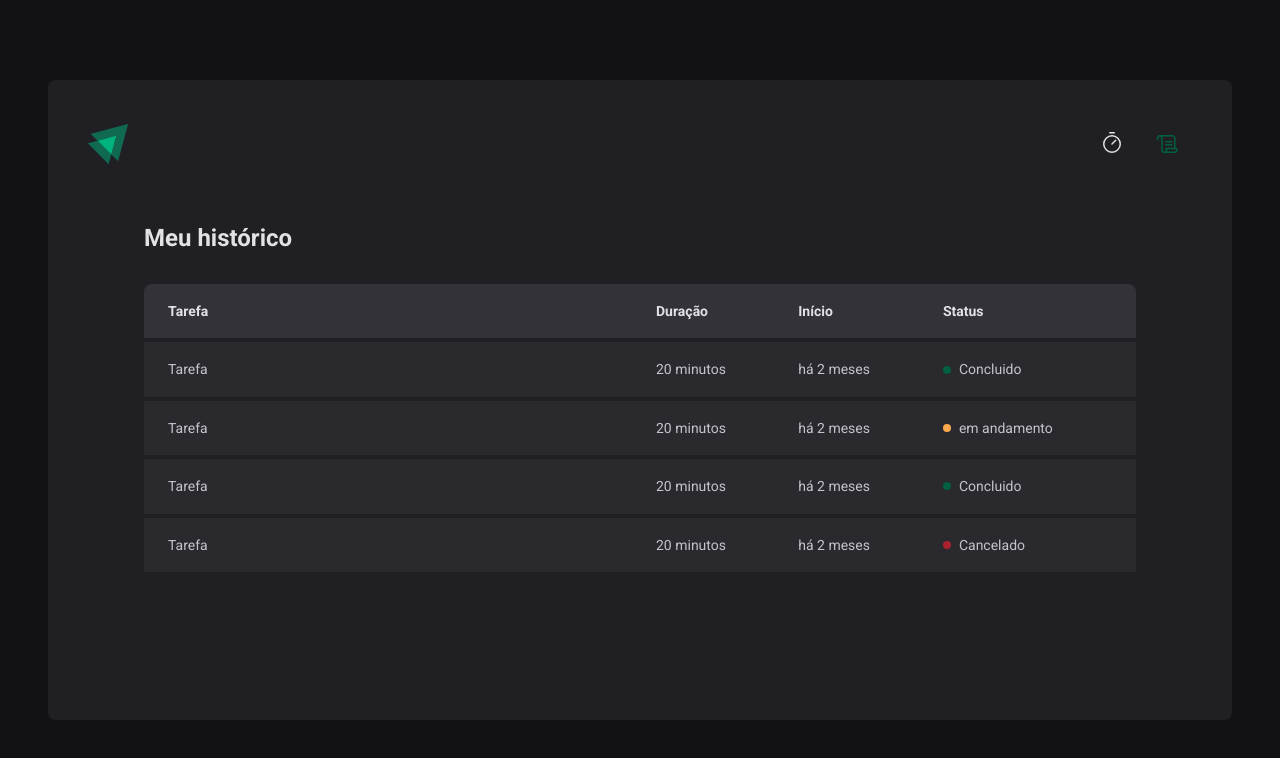
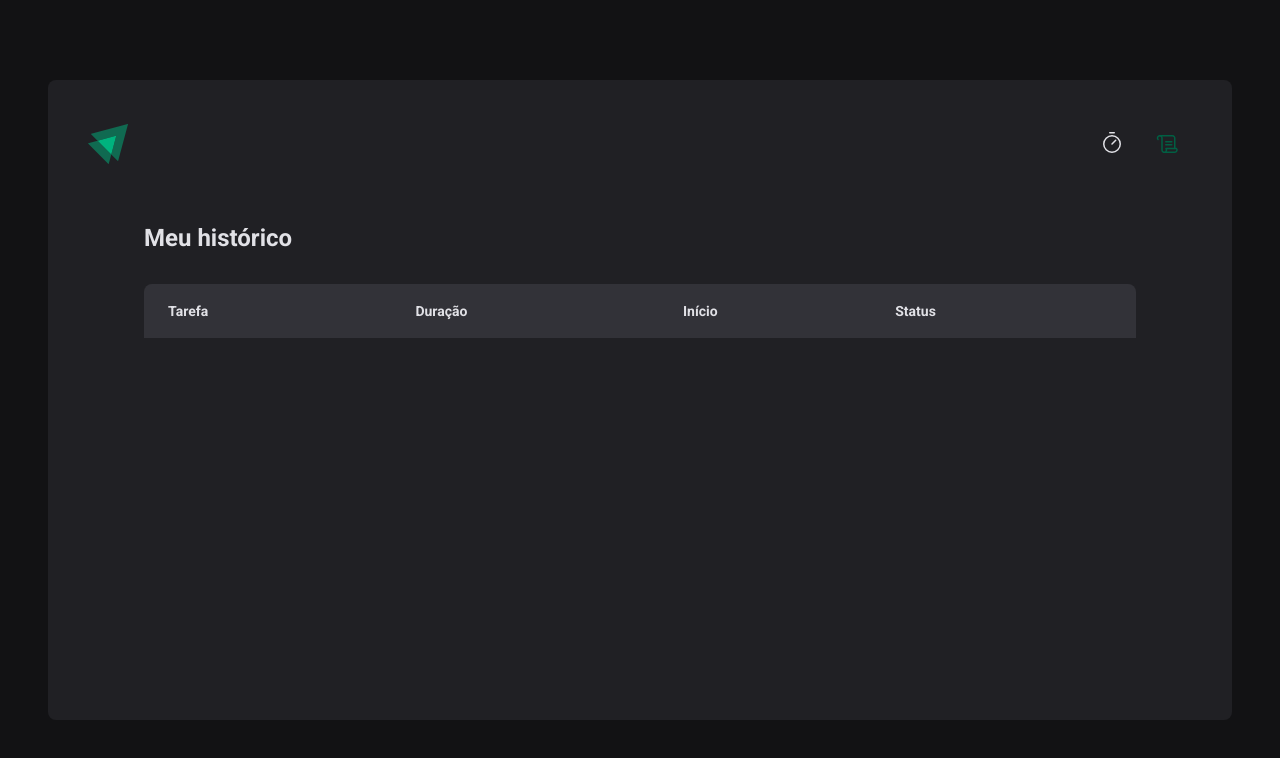
Before and after one commit to JordanGuimaraes17/IgniteTimerTypeScript, a React (Vite) app in the folder IgniteTimer/: page /history in a window 1280 px wide. Shown: the top 758 px of the page. Built offline with nearby package versions, Linux system fonts and the light colour scheme.

Commit message:
Context API

```diff
--- a/IgniteTimer/src/App.tsx
+++ b/IgniteTimer/src/App.tsx
@@ -3,13 +3,16 @@
 import { GlobalStyled } from './styles/global'
 import { Router } from './Router'
 import {BrowserRouter} from 'react-router-dom'
-
+import { CyclesContextProvider } from './Context/CyclesContext'
 
 export function App() {
+
   return (
     <ThemeProvider theme={defaultTheme}>
       <BrowserRouter>
+      <CyclesContextProvider>
       <Router/>
+      </CyclesContextProvider>
       </BrowserRouter>
       <GlobalStyled/>
     </ThemeProvider>
--- /dev/null
+++ b/IgniteTimer/src/Context/CyclesContext.tsx
@@ -0,0 +1,118 @@
+// Importando ReactNode (tipo que representa qualquer conteúdo renderizável do React), createContext e useState do React
+import { ReactNode, createContext, useState } from "react"
+
+// Definindo a interface para os dados necessários para criar um novo ciclo
+interface CreateCycleData {
+  task: string
+  minutesAmount: number
+}
+
+// Definindo a interface para o ciclo em si
+interface Cycle {
+  id: string
+  task: string
+  minutesAmount: number
+  startDate: Date
+  interruptedDate?: Date
+  finishedDate?: Date
+}
+
+// Definindo a interface para o contexto dos ciclos
+interface CyclesContextType {
+  cycles: Cycle[]
+  activeCycle: Cycle | undefined // O ciclo ativo pode ser undefined se não houver ciclo ativo
+  activeCycleId: string | null // O ID do ciclo ativo pode ser null se não houver ciclo ativo
+  amountSecondsPassed: number // Quantidade de segundos passados desde o início do ciclo ativo
+  markCurrentCycleAsFinished: () => void // Função para marcar o ciclo atual como finalizado
+  setSecondsPassed: (seconds: number) => void // Função para definir a quantidade de segundos passados
+  createNewCycle: (data: CreateCycleData) => void // Função para criar um novo ciclo
+  interruptCurrentCycle: () => void // Função para interromper o ciclo atual
+}
+
+// Criando o contexto dos ciclos
+export const CyclesContext = createContext({} as CyclesContextType)
+
+// Definindo as propriedades para o provedor do contexto de ciclos
+interface CyclesContextProviderProps {
+  children: ReactNode // Os componentes filhos do provedor
+}
+
+// Componente provedor do contexto de ciclos
+export function CyclesContextProvider({ children }: CyclesContextProviderProps) {
+
+  // Estado para armazenar os ciclos
+  const [cycles, setCycles] = useState<Cycle[]>([])
+
+  // Estado para armazenar a quantidade de segundos passados desde o início do ciclo ativo
+  const [amountSecondsPassed, setAmountSecondsPassed] = useState(0)
+
+  // Estado para armazenar o ID do ciclo ativo, inicialmente é null
+  const [activeCycleId, setActiveCycleId] = useState<string | null>(null)
+
+  // Encontra o ciclo ativo com base no ID
+  const activeCycle = cycles.find((cycle) => cycle.id === activeCycleId)
+
+  // Função para definir a quantidade de segundos passados
+  function setSecondsPassed(seconds: number) {
+    setAmountSecondsPassed(seconds)
+  }
+
+  // Função para marcar o ciclo atual como finalizado
+  function markCurrentCycleAsFinished() {
+    setCycles((state) =>
+      state.map((cycle) => {
+        if (cycle.id === activeCycleId) {
+          return { ...cycle, finishedDate: new Date() }
+        } else {
+          return cycle
+        }
+      }),
+    )
+  }
+
+  // Função para criar um novo ciclo
+  function createNewCycle(data: CreateCycleData) {
+    const id = String(new Date().getTime()) // Cria um ID único com base no timestamp
+    const newCycle: Cycle = {
+      id,
+      task: data.task,
+      minutesAmount: data.minutesAmount,
+      startDate: new Date(),
+    }
+    // Adiciona o novo ciclo ao estado dos ciclos
+    setCycles((state) => [...state, newCycle])
+    setActiveCycleId(id) // Define o novo ciclo como ativo
+    setAmountSecondsPassed(0) // Reinicia a contagem de segundos passados
+  }
+
+  // Função para interromper o ciclo atual
+  function interruptCurrentCycle() {
+    // Atualiza o ciclo atual marcando-o como interrompido
+    setCycles((state) =>
+      state.map((cycle) => {
+        if (cycle.id === activeCycleId) {
+          return { ...cycle, interruptedDate: new Date() }
+        } else {
+          return cycle
+        }
+      }),
+    )
+    setActiveCycleId(null) // Define o ciclo ativo como null (não há ciclo ativo)
+  }
+
+  // Retorna o provedor do contexto de ciclos com os valores e funções necessários
+  return (
+    <CyclesContext.Provider value={{
+      cycles,
+      activeCycle,
+      activeCycleId,
+      amountSecondsPassed,
+      markCurrentCycleAsFinished,
+      setSecondsPassed,
+      createNewCycle,
+      interruptCurrentCycle
+    }}>
+      {children}
+    </CyclesContext.Provider>
+  )
+}
--- a/IgniteTimer/src/Pages/History/index.tsx
+++ b/IgniteTimer/src/Pages/History/index.tsx
@@ -1,13 +1,36 @@
-import { HistoryContainer, HistoryList,Status } from "./styles"
+// Aqui estamos importando o hook `useContext` da biblioteca React, que nos permite acessar o contexto da nossa aplicação
+import { useContext } from "react"
 
+// Aqui estamos importando alguns componentes e estilos que serão usados neste componente History
+import { HistoryContainer, HistoryList, Status } from "./styles"
 
+// Aqui estamos importando o contexto `CyclesContext` que será utilizado para obter os ciclos da nossa aplicação
+import { CyclesContext } from "../../Context/CyclesContext"
+
+// Aqui estamos importando a função `formatDistanceToNow` da biblioteca `date-fns`, que nos ajuda a formatar datas
+import { formatDistanceToNow } from 'date-fns'
+
+// Aqui estamos importando o local `ptBR` da biblioteca `date-fns`, que é usado para formatação de datas em português
+import { ptBR } from "date-fns/locale"
+
+// Este é o nosso componente History
 export function History() {
+
+  // Aqui estamos usando o hook `useContext` para acessar o contexto `CyclesContext` e obter os ciclos
+  const { cycles } = useContext(CyclesContext)
+
+  // Aqui começamos a retornar a estrutura JSX do nosso componente
   return (
     <HistoryContainer>
+
+      {/* Aqui está o título do histórico */}
       <h1>Meu histórico</h1>
+
+      {/* Aqui está a lista de histórico */}
       <HistoryList>
         <table>
 
+          {/* Aqui está o cabeçalho da tabela */}
           <thead>
             <tr>
               <th>Tarefa</th>
@@ -17,34 +40,40 @@
             </tr>
           </thead>
 
+          {/* Aqui está o corpo da tabela */}
           <tbody>
-            <tr>
-              <td>Tarefa</td>
-              <td>20 minutos</td>
-              <td>há 2 meses</td>
-              <td> <Status statusColor="green">Concluido</Status></td>
-            </tr>
+            {/* Aqui usamos o método `map` para iterar sobre todos os ciclos e renderizar uma linha para cada um */}
+            {cycles.map(cycle => {
+              return (
+                <tr key={cycle.id}>
 
-            <tr>
-              <td>Tarefa</td>
-              <td>20 minutos</td>
-              <td>há 2 meses</td>
-              <td> <Status statusColor="yellow">em andamento</Status></td>
-            </tr>
+                  {/* Aqui mostramos o nome da tarefa */}
+                  <td>{cycle.task}</td>
 
-            <tr>
-              <td>Tarefa</td>
-              <td>20 minutos</td>
-              <td>há 2 meses</td>
-              <td> <Status statusColor="green">Concluido</Status></td>
-            </tr>
+                  {/* Aqui mostramos a duração da tarefa */}
+                  <td>{cycle.minutesAmount} minutos</td>
 
-            <tr>
-              <td>Tarefa</td>
-              <td>20 minutos</td>
-              <td>há 2 meses</td>
-              <td> <Status statusColor="red">Cancelado</Status></td>
-            </tr>
+                  {/* Aqui formatamos a data de início da tarefa */}
+                  <td>{formatDistanceToNow(cycle.startDate, {
+                    addSuffix: true,
+                    locale: ptBR,
+                  })}</td>
+
+                  {/* Aqui mostramos o status da tarefa, dependendo se foi concluída, interrompida ou está em andamento */}
+                  <td>
+                    {cycle.finishedDate && (
+                      <Status statusColor="green">Concluído</Status>
+                    )}
+                    {cycle.interruptedDate && (
+                      <Status statusColor="red">Interrompido</Status>
+                    )}
+                    {!cycle.finishedDate && !cycle.interruptedDate && (
+                      <Status statusColor="yellow">Em andamento</Status>
+                    )}
+                  </td>
+                </tr>
+              )
+            })}
           </tbody>
 
         </table>
--- a/IgniteTimer/src/Pages/Home/Components/Countdown/index.tsx
+++ b/IgniteTimer/src/Pages/Home/Components/Countdown/index.tsx
@@ -1,8 +1,7 @@
 import { CountdownContainer, SeparatorContainer} from "./styles"
 import { useEffect, useContext } from "react"
 import { differenceInSeconds } from "date-fns"
-import { CyclesContext } from "../.."
-
+import { CyclesContext } from "../../../../Context/CyclesContext"
 
 export function Countdown(){
   const {
--- a/IgniteTimer/src/Pages/Home/Components/NewCycleForm/index.tsx
+++ b/IgniteTimer/src/Pages/Home/Components/NewCycleForm/index.tsx
@@ -1,33 +1,46 @@
-import { FormContainer,TaskInput,MinutesAmountInput } from "./style"
+// Importando os componentes e estilos necessários para o formulário
+import { FormContainer, TaskInput, MinutesAmountInput } from "./style"
+
+// Importando o hook useContext do React para acessar o contexto de ciclos
 import { useContext } from "react"
-import { CyclesContext } from "../.."
+
+// Importando o contexto de ciclos
+import { CyclesContext } from "../../../../Context/CyclesContext"
+
+// Importando o hook useFormContext do react-hook-form para acessar o contexto do formulário
 import { useFormContext } from "react-hook-form"
 
+// Componente do formulário para criar um novo ciclo
+export function NewCycleForm() {
 
-export function NewCycleForm(){
-  const {activeCycle} = useContext (CyclesContext)
-  const {register} = useFormContext()
+  // Obtendo o ciclo ativo do contexto de ciclos
+  const { activeCycle } = useContext(CyclesContext)
 
+  // Obtendo o registro do formulário do contexto do formulário
+  const { register } = useFormContext()
 
-
-  return(
+  // Renderização do formulário
+  return (
     <FormContainer>
+      {/* Campo para inserir a tarefa */}
       <label htmlFor="task">Vou trabalhar em</label>
       <TaskInput
         id="task"
         list="task-suggestion"
         placeholder="Dê um nome para o seu projeto"
-          disabled={!!activeCycle} // dois !! porque teria que ser boloeano true o false , ai converte se tiver algum valor pra true se não false
-          {...register('task')}
+        disabled={!!activeCycle} // Desabilita o campo se houver um ciclo ativo
+        {...register('task')} // Registra o campo no formulário
       />
 
+      {/* Lista de sugestões de tarefas */}
       <datalist id="task-suggestion">
         <option value="Projeto 1"/>
         <option value="Projeto 2"/>
         <option value="Pato"/>
       </datalist>
 
-        <label htmlFor="">Durante</label>
+      {/* Campo para inserir a duração */}
+      <label htmlFor="minutesAmount">Durante</label>
       <MinutesAmountInput
         placeholder="00"
         type="number"
@@ -35,12 +48,11 @@
         step={5}
         min={5}
         max={60}
-          disabled={!!activeCycle}
-          {...register('minutesAmount',{valueAsNumber:true})} /* passa um sengundo paramentro, porque esta indo com string mas queremos numero*/
+        disabled={!!activeCycle} // Desabilita o campo se houver um ciclo ativo
+        {...register('minutesAmount', { valueAsNumber: true })} // Registra o campo no formulário e converte o valor para número
       />
 
       <span>minutos.</span>
     </FormContainer>
-
   )
 }
```
Also changed, not shown: IgniteTimer/src/Pages/Home/index.tsx (+23 -107 lines). Lines whose indentation alone changed are shown as unchanged.
